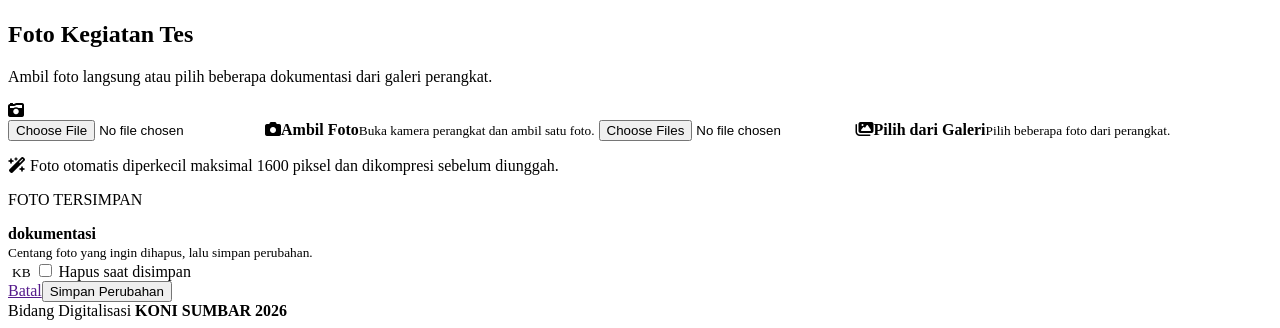
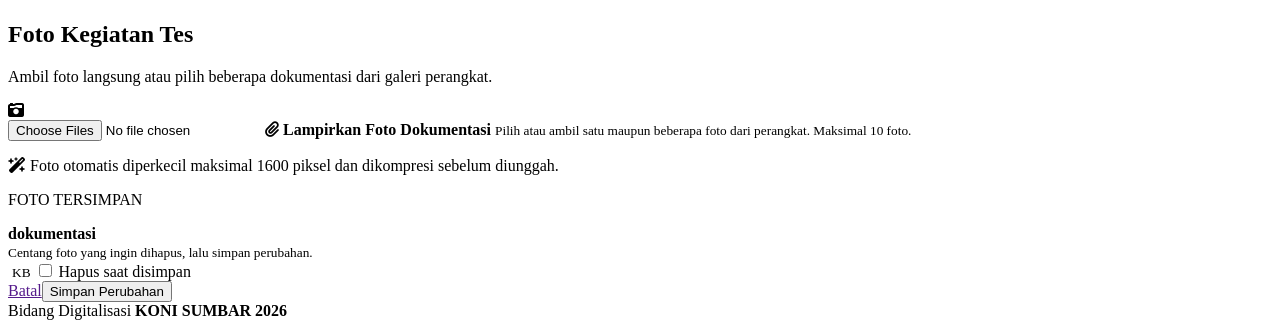
Before and after one commit to irwanrusda/tesfisik, a PHP site: the page made by views/test-form.php in a window 1280 px wide. Shown: the part 1138-1466 px from the top of the page. Run offline with PHP 8.4, Linux system fonts and the light colour scheme; the template is opened without the code that fills it: most values are stand-ins (such as "Sample title", 1, 10 or a date in 2020); data that the repository does not hold is empty.

Commit message:
Unify photo attachment field

```diff
--- a/test-create.php
+++ b/test-create.php
@@ -8,7 +8,7 @@ Auth::requireAnyRole(['superadmin', 'panitia', 'input']);
 if (request_method('POST')) {
     verify_csrf();
     set_old($_POST);
-    $photoFiles = array_merge(uploaded_files('documentation_camera'), uploaded_files('documentation_gallery'));
+    $photoFiles = uploaded_files('documentation_photos');
 
     $athleteName = trim((string) ($_POST['athlete_name'] ?? ''));
     $masterPersonId = (int) ($_POST['master_person_id'] ?? 0);
--- a/test-edit.php
+++ b/test-edit.php
@@ -17,7 +17,7 @@ if (!$test) {
 
 if (request_method('POST')) {
     verify_csrf();
-    $photoFiles = array_merge(uploaded_files('documentation_camera'), uploaded_files('documentation_gallery'));
+    $photoFiles = uploaded_files('documentation_photos');
     $masterPersonId = (int) ($_POST['master_person_id'] ?? 0);
     $height = nullable_number($_POST['height_cm'] ?? null);
     $weight = nullable_number($_POST['weight_kg'] ?? null);
--- a/views/test-form.php
+++ b/views/test-form.php
@@ -47,16 +47,12 @@ $resultValue = static function (string $code, string $key) use ($results, $isEdi
     </section>
     <section class="panel form-section documentation-form-section">
         <div class="section-number">03</div><div class="section-title documentation-title"><div><p class="eyebrow">DOKUMENTASI</p><h2>Foto Kegiatan Tes</h2><p>Ambil foto langsung atau pilih beberapa dokumentasi dari galeri perangkat.</p></div><span class="documentation-title-icon"><i class="fa-solid fa-camera-retro"></i></span></div>
-        <div class="photo-source-grid">
-            <label class="photo-upload">
-                <input type="file" name="documentation_camera[]" accept="image/*" capture="environment" data-photo-input>
-                <span class="photo-upload-icon"><i class="fa-solid fa-camera"></i></span><strong>Ambil Foto</strong><small>Buka kamera perangkat dan ambil satu foto.</small>
-            </label>
-            <label class="photo-upload">
-                <input type="file" name="documentation_gallery[]" accept="image/jpeg,image/png,image/webp" multiple data-photo-input>
-                <span class="photo-upload-icon"><i class="fa-solid fa-images"></i></span><strong>Pilih dari Galeri</strong><small>Pilih beberapa foto dari perangkat.</small>
-            </label>
-        </div>
+        <label class="photo-upload photo-upload-standard">
+            <input type="file" name="documentation_photos[]" accept="image/*" multiple data-photo-input>
+            <span class="photo-upload-icon"><i class="fa-solid fa-paperclip"></i></span>
+            <strong>Lampirkan Foto Dokumentasi</strong>
+            <small>Pilih atau ambil satu maupun beberapa foto dari perangkat. Maksimal 10 foto.</small>
+        </label>
         <p class="compression-note"><i class="fa-solid fa-wand-magic-sparkles"></i> Foto otomatis diperkecil maksimal 1600 piksel dan dikompresi sebelum diunggah.</p>
         <div class="photo-preview-grid" data-photo-preview></div>
         <?php if ($photos): ?>
```
Also changed, not shown: assets/css/app.css.
